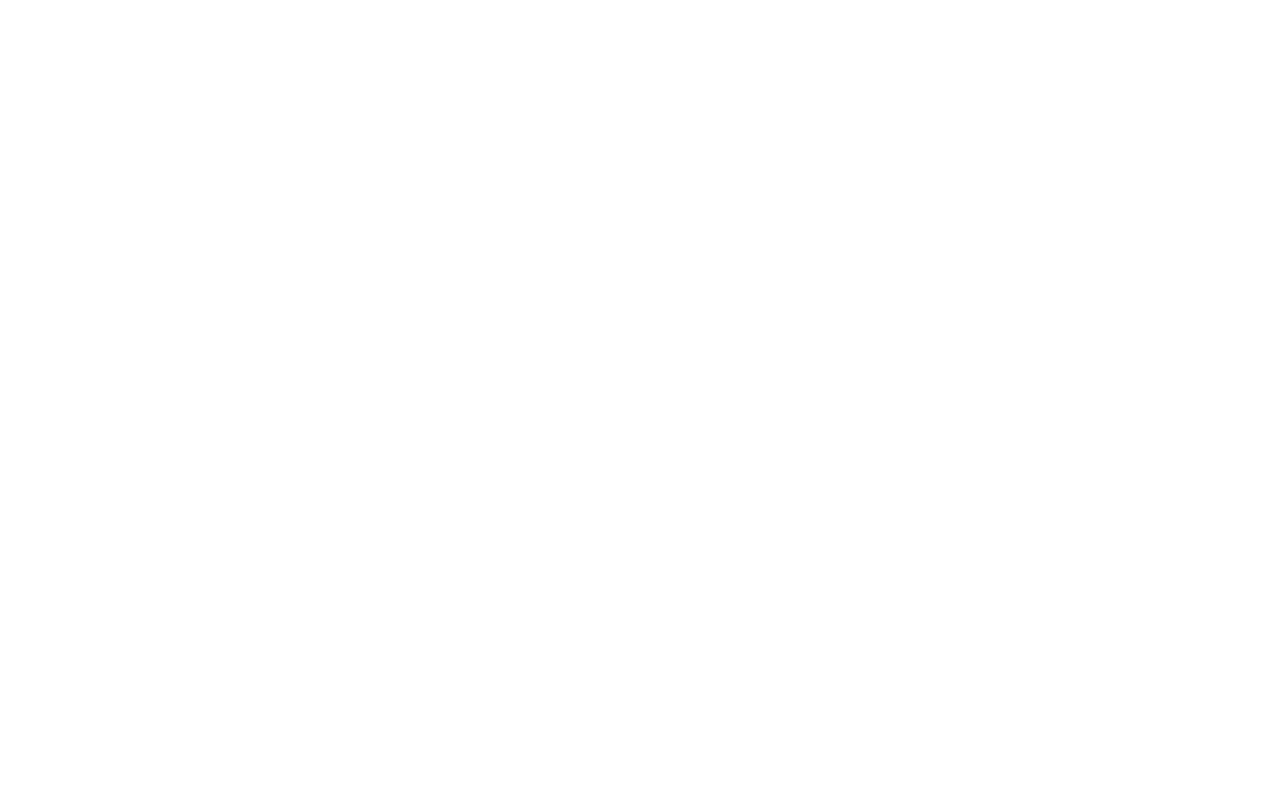
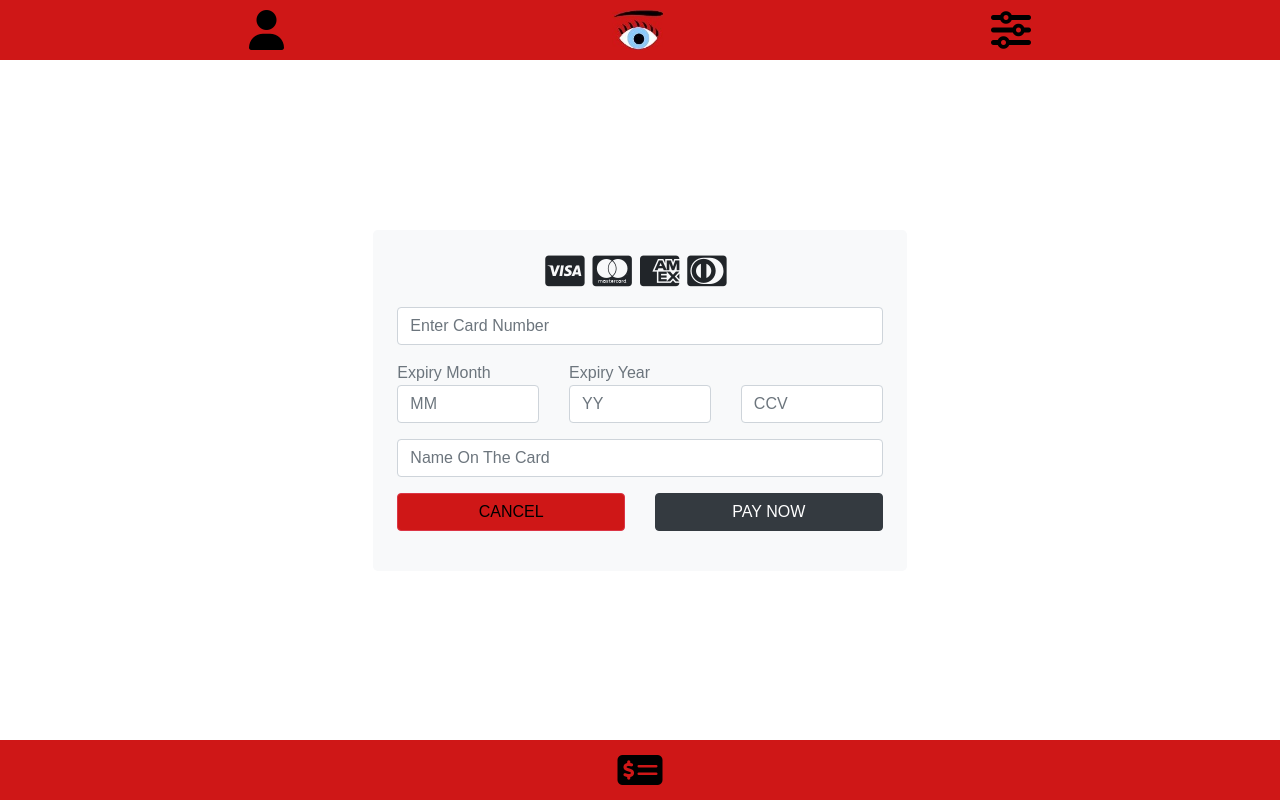
Before and after one commit to WilliamSantiagoAlzate/Plismi-frontend, a React (Create React App) app: page /creditcard in a window 1280 px wide. Built offline with nearby package versions, Linux system fonts and the light colour scheme; a web font is replaced by a local one.

Commit message:
Seccion de pago con tarjeta de credito realizada

```diff
--- a/src/App.js
+++ b/src/App.js
@@ -9,6 +9,7 @@
 import User from "./components/user";
 import Filter from "./components/filter";
 import Home from "./components/home";
+import CreditCard from "./components/credit-card";
 
 //Import style
 import './css/app.css';
@@ -87,6 +88,18 @@
               </div>
             )
           }}/>
+          <Route path="/creditcard" render={() => {
+            return (
+              <div className="App">
+                <Header/>
+                <CreditCard
+                  onResize={this.changeHeight}
+                  style={this.state.style}
+                />
+                <Footer Icon="fas fa-money-check-alt" Link="pay-modal"/>
+              </div>
+            )
+          }}/>
         </Router>
     );
   }
--- /dev/null
+++ b/src/components/credit-card.js
@@ -0,0 +1,54 @@
+//Import react libraries
+import React, { Component } from "react";
+
+//Create component
+export default class CreditCard extends Component {
+    render() {
+        return (
+            <div className="credit-card vw-100 d-flex" style={this.props.style}>
+                <div className="form col-md-5 mx-auto my-auto bg-light p-4 rounded-lg">
+                    <div className="row mb-3">
+                        <div className="col-md-12 text-center">
+                            <i className="fab fa-cc-visa logo-credit-card mr-2"></i>
+                            <i className="fab fa-cc-mastercard logo-credit-card mr-2"></i>
+                            <i className="fab fa-cc-amex logo-credit-card mr-2"></i>
+                            <i className="fab fa-cc-diners-club logo-credit-card mr-2"></i>
+                        </div>
+                    </div>
+                    <div className="row mb-3">
+                        <div className="col-md-12">
+                            <input type="text" className="form-control" placeholder="Enter Card Number"/>
+                        </div>
+                    </div>
+                    <div className="row mb-3">
+                        <div className="col-md-4">
+                            <span className="help-block text-muted small-font"> Expiry Month</span>
+                            <input type="text" className="form-control" placeholder="MM"/>
+                        </div>
+                        <div className="col-md-4">
+                            <span className="help-block text-muted small-font">  Expiry Year</span>
+                            <input type="text" className="form-control" placeholder="YY"/>
+                        </div>
+                        <div className="col-md-4">
+                            <br/>
+                            <input type="text" className="form-control" placeholder="CCV"/>
+                        </div>
+                    </div>
+                    <div className="row mb-3">
+                        <div className="col-md-12 pad-adjust">
+                            <input type="text" className="form-control" placeholder="Name On The Card"/>
+                        </div>
+                    </div>
+                    <div className="row">
+                        <div className="col-md-6 pad-adjust mb-3">
+                            <input type="submit" className="btn btn-danger btn-block" value="CANCEL"/>
+                        </div>
+                        <div className="col-md-6 pad-adjust">
+                            <input type="submit" className="btn btn-dark btn-block" value="PAY NOW"/>
+                        </div>
+                    </div>
+                </div>
+            </div>
+        )
+    }
+}
--- a/src/components/filters.js
+++ b/src/components/filters.js
@@ -21,6 +21,14 @@
                         <form style={{width: '100%'}}>
                             <FilterItem/>
                             <FilterItem/>
+                            <FilterItem/>
+                            <FilterItem/>
+                            <FilterItem/>
+                            <FilterItem/>
+                            <FilterItem/>
+                            <FilterItem/>
+                            <FilterItem/>
+                            <FilterItem/>
                         </form>
                     </div>
                     <div className="modal-footer">
--- a/src/components/pay.js
+++ b/src/components/pay.js
@@ -21,7 +21,7 @@
                             <a href="#" className="pay-buttons">
                                 <i className="fas fa-money-bill logo-pay"></i>
                             </a>
-                            <a href="#" className="pay-buttons">
+                            <a href="/creditcard" className="pay-buttons">
                                 <i className="fas fa-credit-card logo-pay"></i>
                             </a>
                             <a href="#" className="pay-buttons">
--- a/src/css/pay.css
+++ b/src/css/pay.css
@@ -11,3 +11,7 @@
 .logo-pay:hover {
     color: rgb(207, 23, 23);
 }
+
+.logo-credit-card {
+    font-size: 35px;
+}
```
